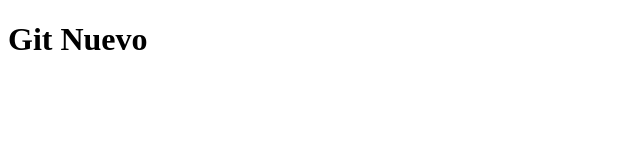
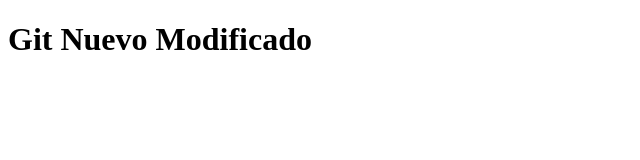
Before and after one commit to hectorpena21/hello.world-git, a plain HTML site: page index.html in a window 1280 px wide. Shown: the whole page, without its empty margins (0-640 px from the left). Drawn offline with Linux system fonts and the light colour scheme.

Commit message:
Se modifico index nuevamente

```diff
--- a/index.html
+++ b/index.html
@@ -7,6 +7,6 @@
     <title>Demo Git</title>
 </head>
 <body>
-    <h1>Git Nuevo</h1>
+    <h1>Git Nuevo Modificado</h1>
 </body>
 </html>
```
